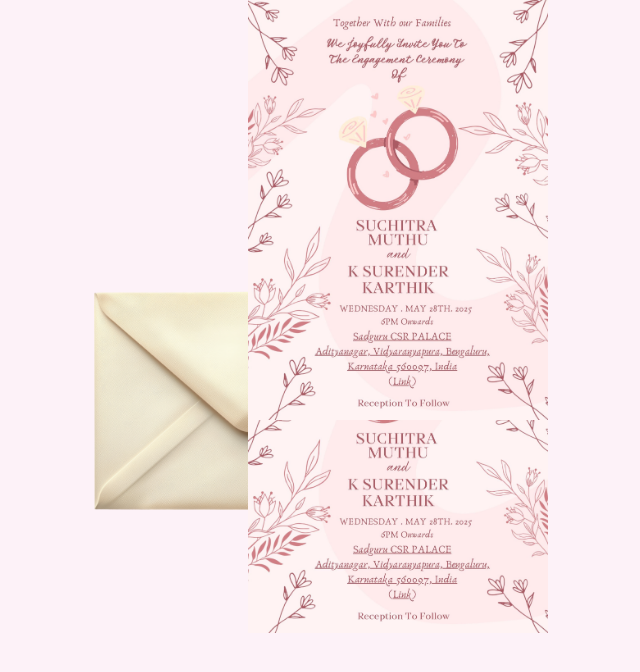
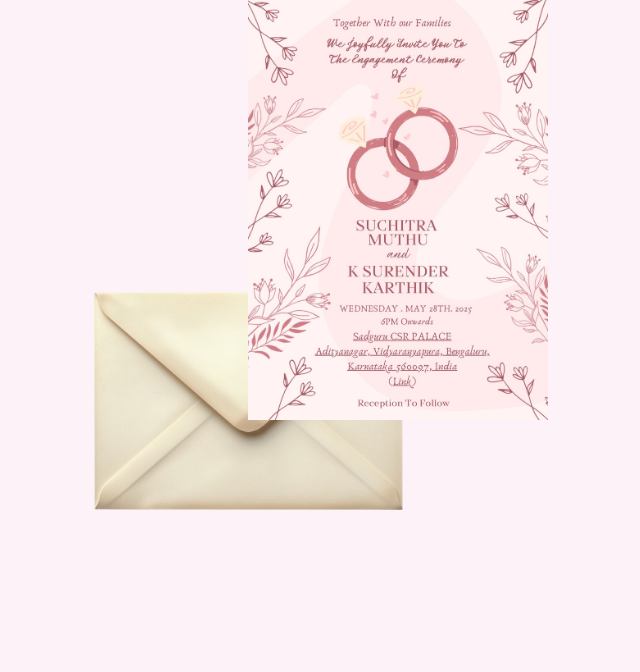
Before and after one commit to likhithkumar98/e-invite, a plain HTML site: page index.html in a window 1280 px wide. Shown: the whole page, without its empty margins (392-1032 px from the left). Drawn offline with Linux system fonts and the light colour scheme.

Commit message:
Update index.html

```diff
--- a/index.html
+++ b/index.html
@@ -82,7 +82,6 @@
 
   <div class="container" id="envelopeContainer">
     <div class="envelope"></div>
-    <img src="invitation.jpg" alt="Invitation" class="invitation">
     <a href="engagement_event.ics" download class="calendar-btn">📅</a>
   </div>
 
```
